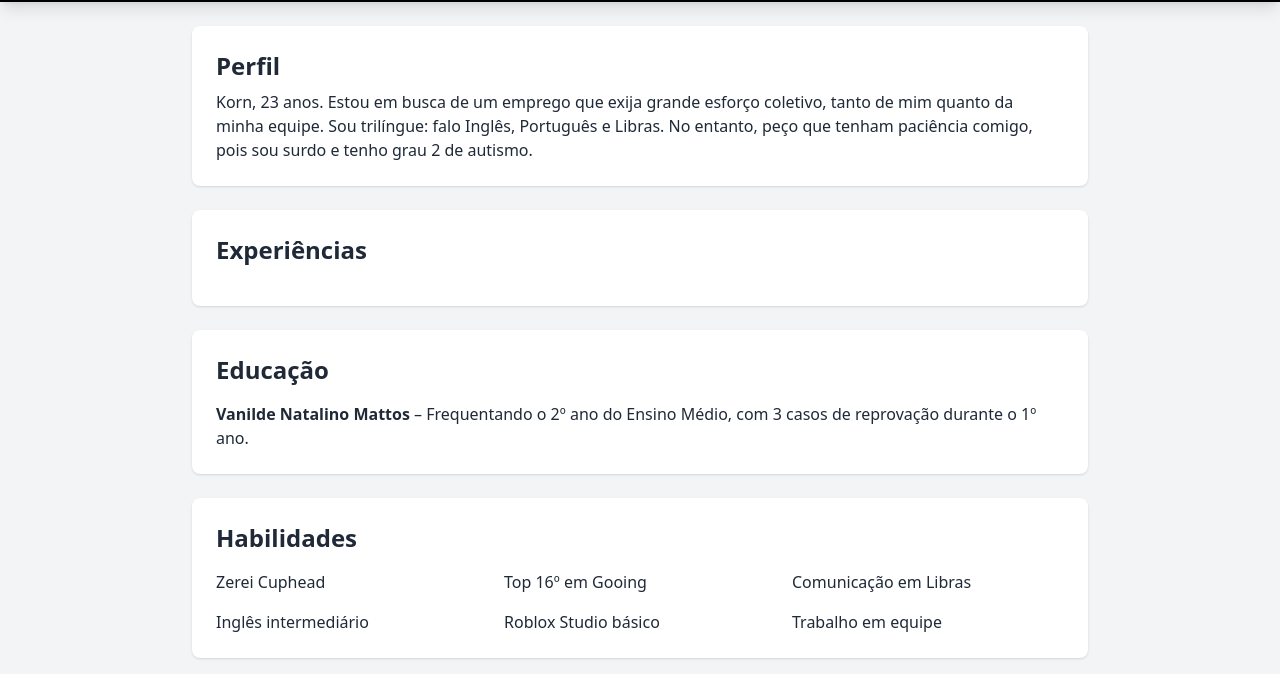
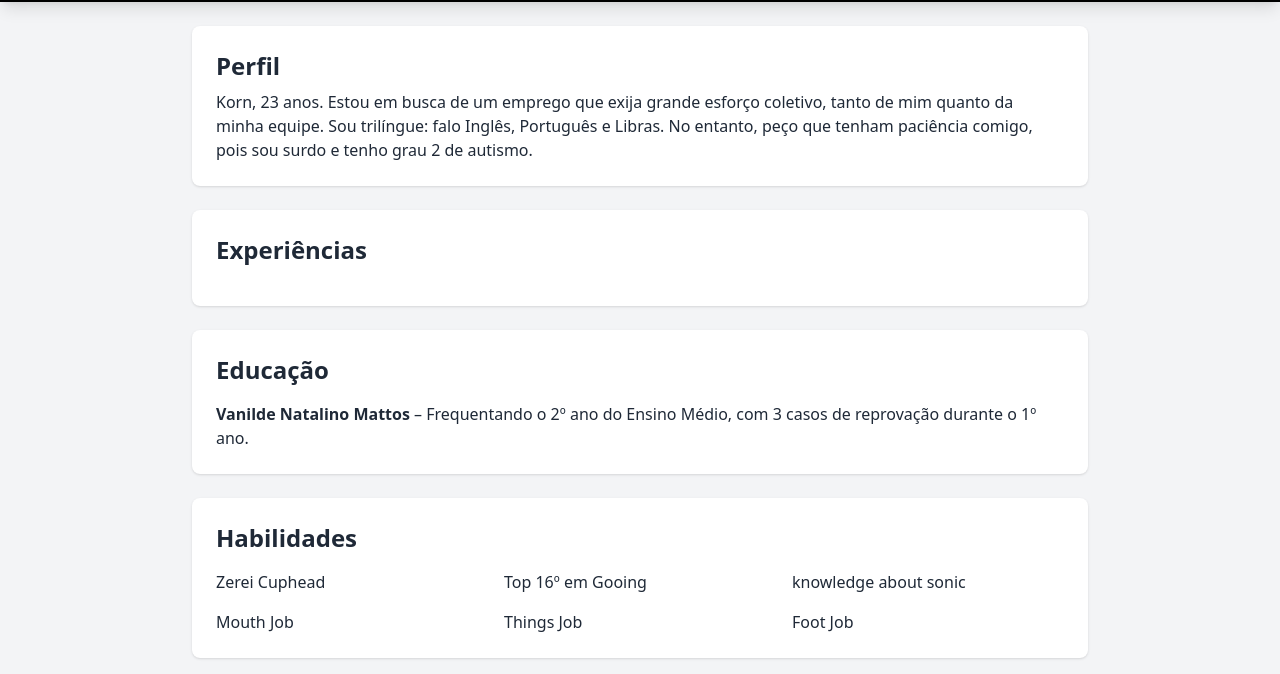
Before and after one commit to Salahmaleko/Curriculo-Korn, a plain HTML site: page index.html in a window 1280 px wide. Shown: the part 126-800 px from the top of the page. Drawn offline with nearby package versions, Linux system fonts and the light colour scheme.

Commit message:
Update index.html

```diff
--- a/index.html
+++ b/index.html
@@ -55,10 +55,10 @@
       <ul class="grid grid-cols-2 md:grid-cols-3 gap-4">
         <li>Zerei Cuphead</li>
         <li>Top 16º em Gooing</li>
-        <li>Comunicação em Libras</li>
-        <li>Inglês intermediário</li>
-        <li>Roblox Studio básico</li>
-        <li>Trabalho em equipe</li>
+        <li>knowledge about sonic</li>
+        <li>Mouth Job</li>
+        <li>Things Job</li>
+        <li>Foot Job</li>
       </ul>
     </section>
 
```
